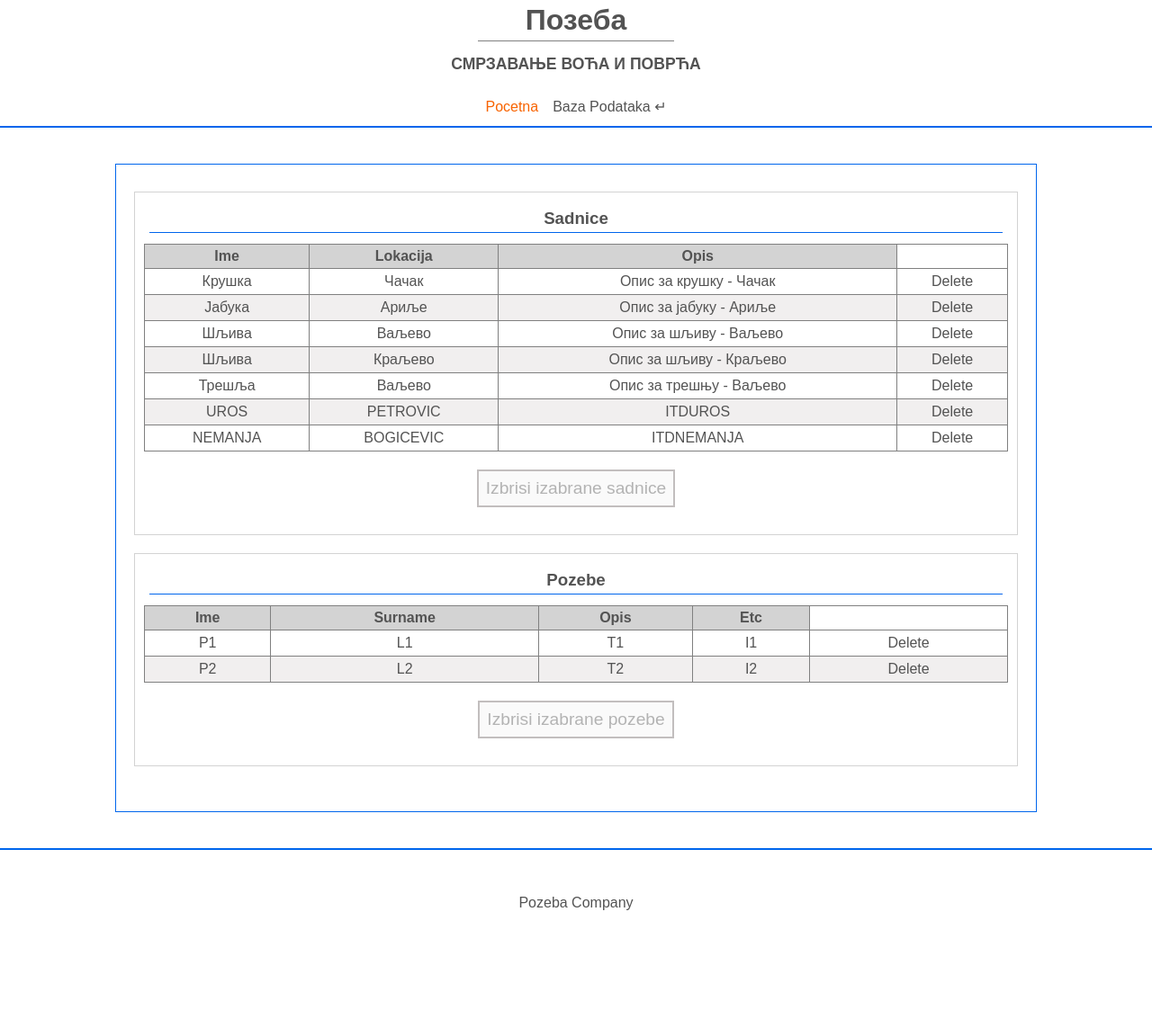
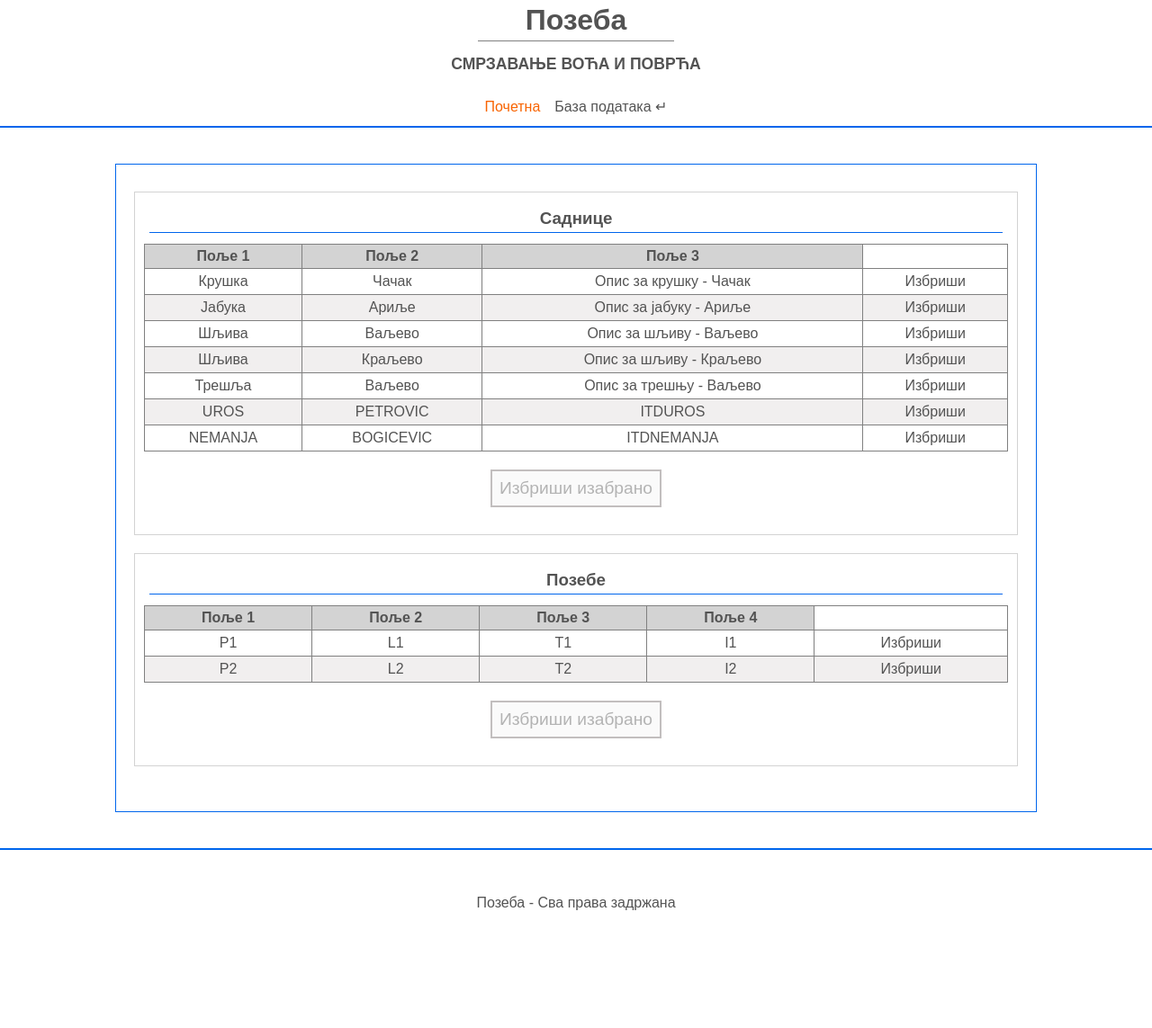
Before and after one commit to upetr7/pozeba_projekat, a PHP site: page /show-del-data.php in a window 1280 px wide. Shown: the whole page at 90% size. Run offline with PHP 8.4, Linux system fonts and the light colour scheme.

Commit message:
promena na Srbicu

```diff
--- a/css/style.css
+++ b/css/style.css
@@ -140,19 +140,6 @@ h2 {
     margin: auto;
 }
 
-.xml {
-    position: absolute;
-    top: 200px;
-    right: 30px;
-}
-.xml button {
-    border-color: var(--primary-color);
-    transition: border-color 200ms ease;
-}
-.xml button:hover {
-    border-color: var(--secondary-color);
-    cursor: pointer;
-}
 .footer {
     min-height: 200px;
     text-align: center;
--- a/inc/azur-uspesno.inc.html
+++ b/inc/azur-uspesno.inc.html
@@ -1,6 +1,7 @@
 <div class="successful-update">
     <div class="successful-update-flex">
-        <p>Uspesno ste azurirali XML</p>
+        <!-- Dodaj koju tabelu -->
+        <p>Успешно сте ажурирали базу података</p>
         <div class="delete">X</div>
     </div>
 </div>
--- a/inc/footer.inc.html
+++ b/inc/footer.inc.html
@@ -1,5 +1,5 @@
 <div class="footer">
     <p>
-        Pozeba Company
+        Позеба - Сва права задржана
     </p>
 </div>
--- a/inc/header.inc.html
+++ b/inc/header.inc.html
@@ -5,13 +5,13 @@
     </div>
     <div class="nav">
         <ul>
-            <li><a href="index.php">Pocetna</a></li>
+            <li><a href="index.php">Почетна</a></li>
             <!-- Oboj baza podatak u narandzasto -->
-            <li>Baza Podataka &crarr;
+            <li>База података &crarr;
                 <ul>
-                    <li><a href="show-del-data.php">Pregled</a></li>
-                    <li><a href="add-data.php">Dodaj</a></li>
-                    <li><a href="show-del-data.php">Obrisi</a></li>
+                    <li><a href="show-del-data.php">Преглед</a></li>
+                    <li><a href="add-data.php"> Додај</a></li>
+                    <li><a href="show-del-data.php">Обриши</a></li>
                 </ul>
             </li>
         </ul>
--- a/index.php
+++ b/index.php
@@ -67,9 +67,6 @@
 	<?php
 		include('inc/footer.inc.html');
 	?>
-	<div class="xml">
-		<button id="xml">Azururaj bazu</button>
-	</div>
 
 	<script src="js/script.js"></script>
 	<script src="js/header.js"></script>
--- a/show-del-data.php
+++ b/show-del-data.php
@@ -3,7 +3,7 @@
 <head>
     <meta charset="UTF-8">
     <meta name="viewport" content="width=device-width, initial-scale=1.0">
-    <title>Document</title>
+    <title>Прикажи - Обриши - ПОЗЕБА</title>
     <link rel="stylesheet" href="css/style.css">
     <link rel="stylesheet" href="css/show-del-data.css">
 </head>
@@ -64,12 +64,12 @@
     <div class="container">
         <!-- CONTAINER SADNICE -->
         <div class="container-sadnice">
-            <h3>Sadnice</h3>
+            <h3>Саднице</h3>
             <table>
                 <tr>
-                    <th>Ime</th>
-                    <th>Lokacija</th>
-                    <th>Opis</th>
+                    <th>Поље 1</th>
+                    <th>Поље 2</th>
+                    <th>Поље 3</th>
                 </tr>
                 <?php
                     foreach($arr_sadnice as $sadnica) {
@@ -77,22 +77,22 @@
                         echo '<td>'.$sadnica->name.'</td>';
                         echo '<td>'.$sadnica->location.'</td>';
                         echo '<td>'.$sadnica->desc.'</td>';
-                        echo '<td>'.'<div class="delete-check">Delete</div>'.'</td>';
+                        echo '<td>'.'<div class="delete-check">Избриши</div>'.'</td>';
                         echo '</tr>';
                     }
                 ?>
             </table>
-            <button id="btn-sadnice" disabled="disabled">Izbrisi izabrane sadnice</button>
+            <button id="btn-sadnice" disabled="disabled">Избриши изабрано</button>
         </div>
         <!-- CONTAINER POZEBE -->
         <div class="container-pozebe">
-            <h3>Pozebe</h3>
+            <h3>Позебе</h3>
             <table>
                 <tr>
-                    <th>Ime</th>
-                    <th>Surname</th>
-                    <th>Opis</th>
-                    <th>Etc</th>
+                    <th>Поље 1</th>
+                    <th>Поље 2</th>
+                    <th>Поље 3</th>
+                    <th>Поље 4</th>
                 </tr>
                 <?php
                     foreach($arr_pozebe as $pozeba) {
@@ -101,12 +101,12 @@
                         echo '<td>'.$pozeba->key2.'</td>';
                         echo '<td>'.$pozeba->key3.'</td>';
                         echo '<td>'.$pozeba->key4.'</td>';
-                        echo '<td>'.'<div class="delete-check">Delete</div>'.'</td>';
+                        echo '<td>'.'<div class="delete-check">Избриши</div>'.'</td>';
                         echo '</tr>';
                     }
                 ?>
             </table>
-            <button id="btn-pozebe" disabled="disabled">Izbrisi izabrane pozebe</button>
+            <button id="btn-pozebe" disabled="disabled">Избриши изабрано</button>
         </div>
         <!-- END CONTAINER POZEBE -->
     </div>
```
Also changed, not shown: add-data.php (+15 -15 lines), css/add-data.css (renamed from css/azur-xml.css), js/add-data.js (renamed from js/azur-xml.js).
